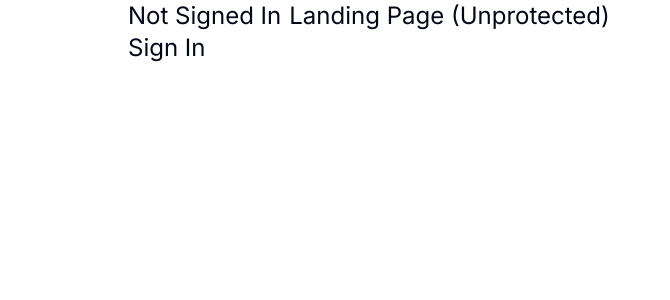
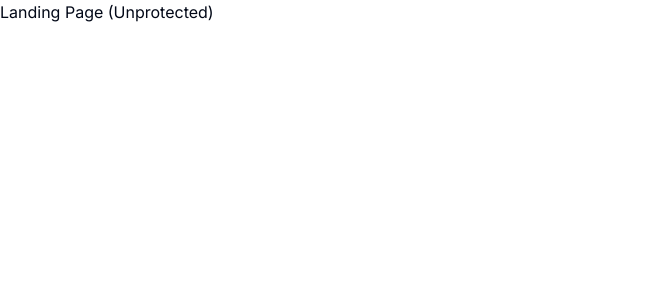
Before and after one commit to thehashmap/saas, a Next.js app: page / in a window 1280 px wide. Shown: the top 300 px of the page, without its empty margins (0-670 px from the left). Built offline with nearby package versions, Linux system fonts and the light colour scheme; no server answers.

Commit message:
fix: remove left margin

```diff
--- a/app/layout.tsx
+++ b/app/layout.tsx
@@ -22,8 +22,8 @@ export default async function RootLayout({
     <html lang="en">
       <body className={inter.className}>
         <SessionProvider session={session}>
-          <main className="mx-auto max-w-5xl text-2xl flex gap-2">
-            <NavMenu />
+          <main>
+            {/* <NavMenu /> */}
             {children}
           </main>
         </SessionProvider>
```
